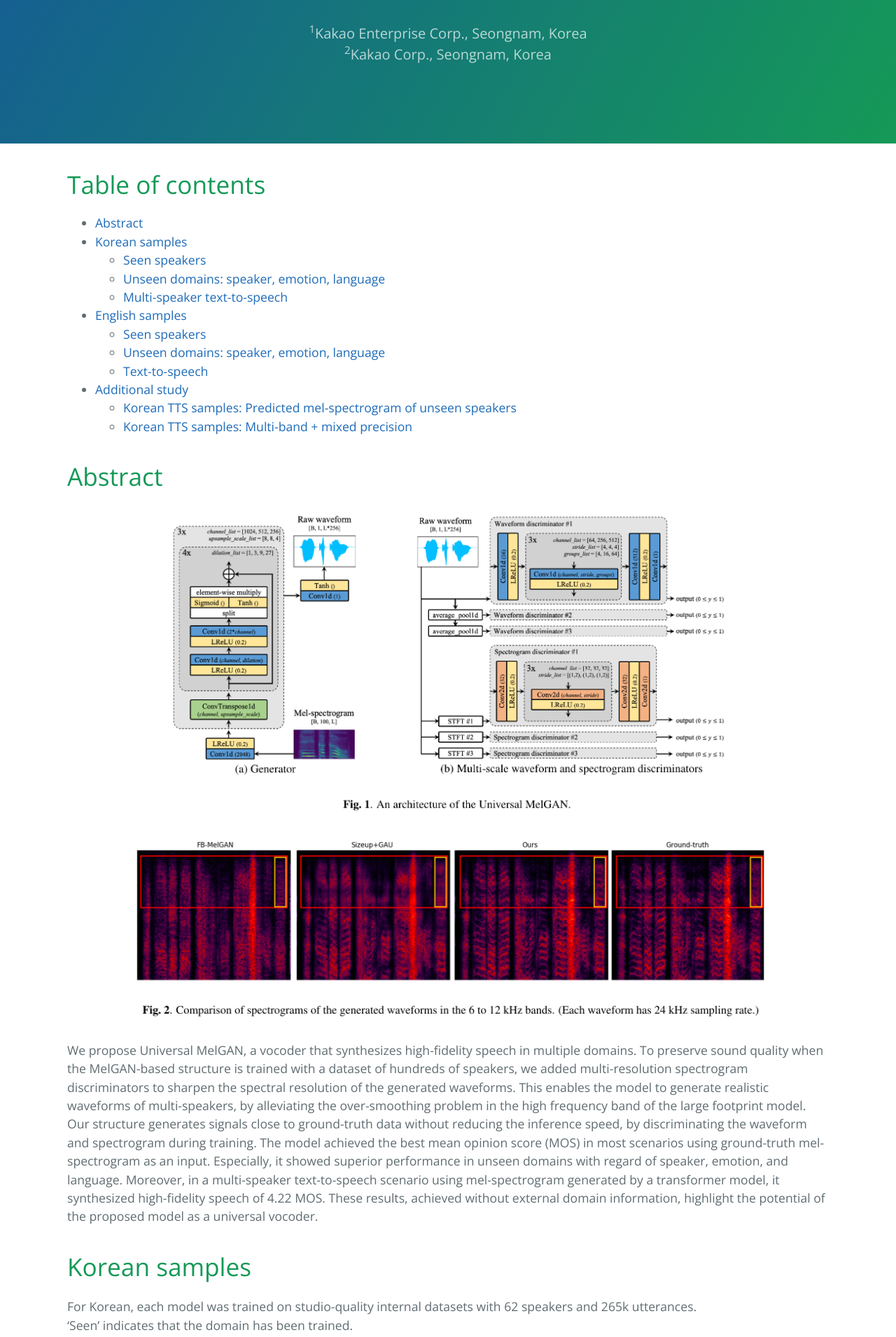
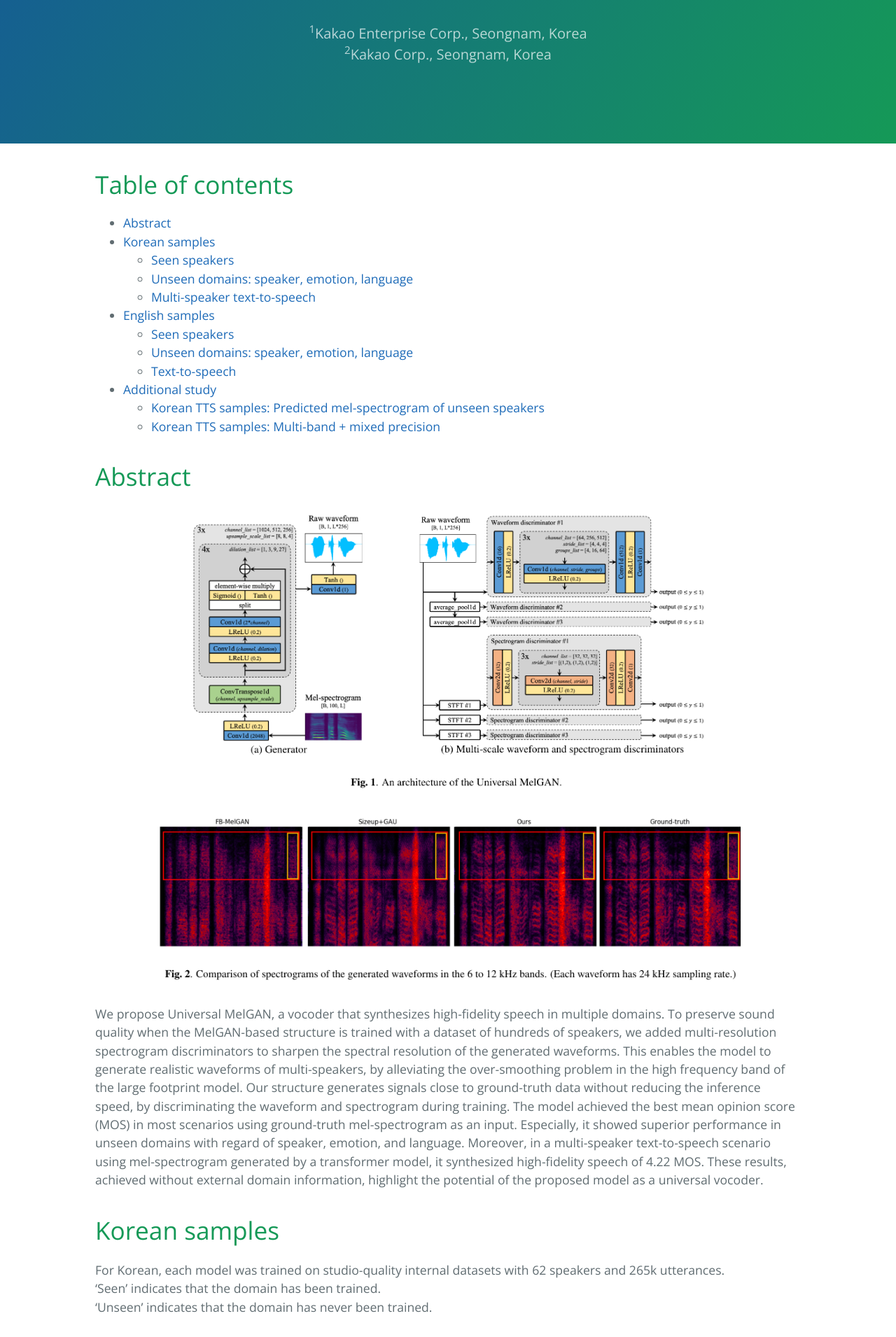
Before and after one commit to kallavinka8045/icassp2021, a Jekyll site: the page built from index.md, in a window 1280 px wide. Shown: the part 360-2270 px from the top of the page at 70% size. Built offline with Jekyll 4.4.1, drawn with Linux system fonts in a browser that asks for light colours; our own code applies the rules of GitHub Pages for plain Markdown files.

Commit message:
Update jekyll-theme-cayman.scss

```diff
--- a/_sass/jekyll-theme-cayman.scss
+++ b/_sass/jekyll-theme-cayman.scss
@@ -167,6 +167,7 @@ a {
   }
 
   @include large {
+    max-width: 75rem;
     padding: 2rem 6rem;
     margin: 0 auto;
     font-size: 1.1rem;
```
